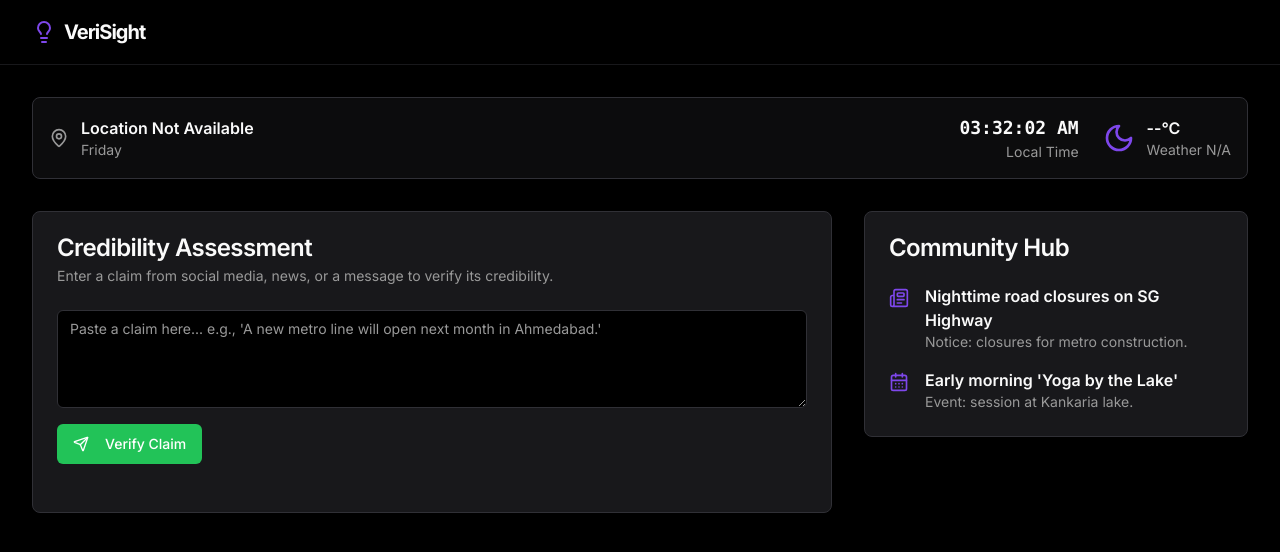
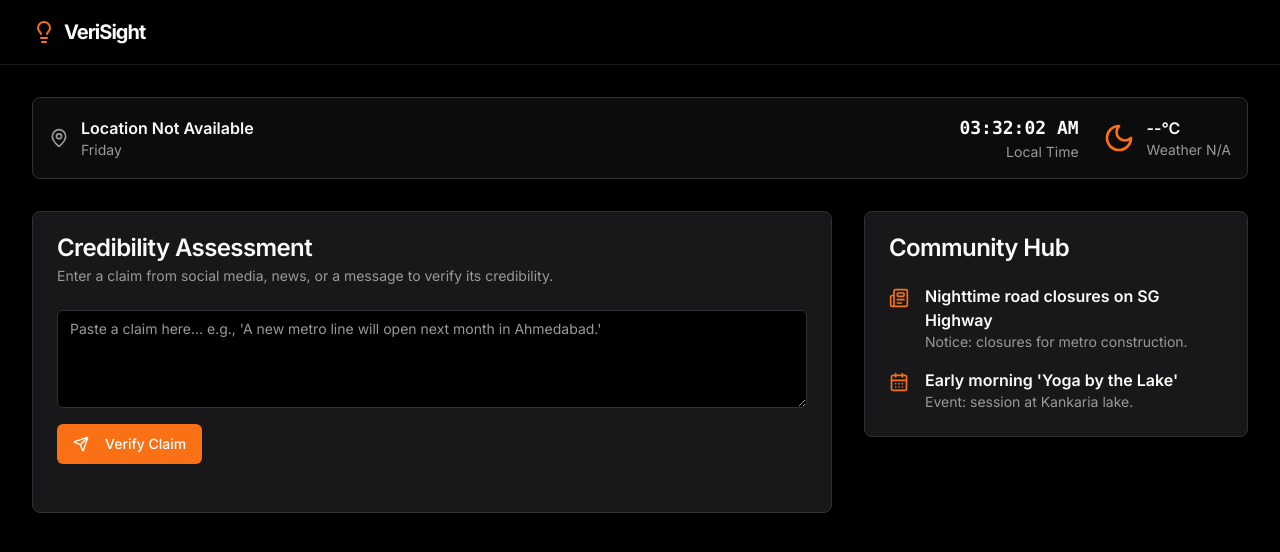
Before and after one commit to mihir0804/verisight-app, a Next.js app: page / in a window 1280 px wide. Shown: the top 552 px of the page. Built offline with nearby package versions, Linux system fonts and the light colour scheme; no server answers; what @genkit-ai/googleai, genkit would draw is missing.

Commit message:
No Orange was better, but i told you 80% Orange color use and 10%, Black

```diff
--- a/src/app/globals.css
+++ b/src/app/globals.css
@@ -10,19 +10,19 @@
     --card-foreground: 240 10% 3.9%;
     --popover: 0 0% 100%;
     --popover-foreground: 240 10% 3.9%;
-    --primary: 140 70% 45%;
-    --primary-foreground: 0 0% 98%;
+    --primary: 24 95% 53%;
+    --primary-foreground: 0 0% 100%;
     --secondary: 240 4.8% 95.9%;
     --secondary-foreground: 240 5.9% 10%;
     --muted: 240 4.8% 95.9%;
     --muted-foreground: 240 3.8% 46.1%;
-    --accent: 260 80% 60%;
-    --accent-foreground: 0 0% 98%;
+    --accent: 24 95% 53%;
+    --accent-foreground: 0 0% 100%;
     --destructive: 0 84.2% 60.2%;
     --destructive-foreground: 0 0% 98%;
     --border: 240 5.9% 90%;
     --input: 240 5.9% 90%;
-    --ring: 140 70% 45%;
+    --ring: 24 95% 53%;
     --radius: 0.5rem;
     --chart-1: 12 76% 61%;
     --chart-2: 173 58% 39%;
@@ -30,7 +30,7 @@
     --chart-4: 43 74% 66%;
     --chart-5: 27 87% 67%;
     --verdict-verified: 140 70% 45%;
-    --verdict-misleading: 45 90% 55%;
+    --verdict-misleading: 260 80% 60%;
     --verdict-false: 0 80% 60%;
     --sidebar-background: 0 0% 98%;
     --sidebar-foreground: 240 5.3% 26.1%;
@@ -48,26 +48,26 @@
     --card-foreground: 0 0% 98%;
     --popover: 240 5% 7%;
     --popover-foreground: 0 0% 98%;
-    --primary: 140 70% 45%;
+    --primary: 24 95% 53%;
     --primary-foreground: 0 0% 100%;
     --secondary: 240 5% 20%;
     --secondary-foreground: 0 0% 98%;
     --muted: 240 5% 15%;
     --muted-foreground: 0 0% 60%;
-    --accent: 260 80% 60%;
+    --accent: 24 95% 53%;
     --accent-foreground: 0 0% 100%;
     --destructive: 0 72% 51%;
     --destructive-foreground: 0 0% 98%;
     --border: 240 5% 20%;
     --input: 240 5% 20%;
-    --ring: 140 70% 45%;
+    --ring: 24 95% 53%;
     --chart-1: 220 70% 50%;
     --chart-2: 160 60% 45%;
     --chart-3: 30 80% 55%;
     --chart-4: 280 65% 60%;
     --chart-5: 340 75% 55%;
     --verdict-verified: 140 70% 45%;
-    --verdict-misleading: 45 90% 55%;
+    --verdict-misleading: 260 80% 60%;
     --verdict-false: 0 80% 60%;
     --sidebar-background: 240 5.9% 10%;
     --sidebar-foreground: 240 4.8% 95.9%;
```
